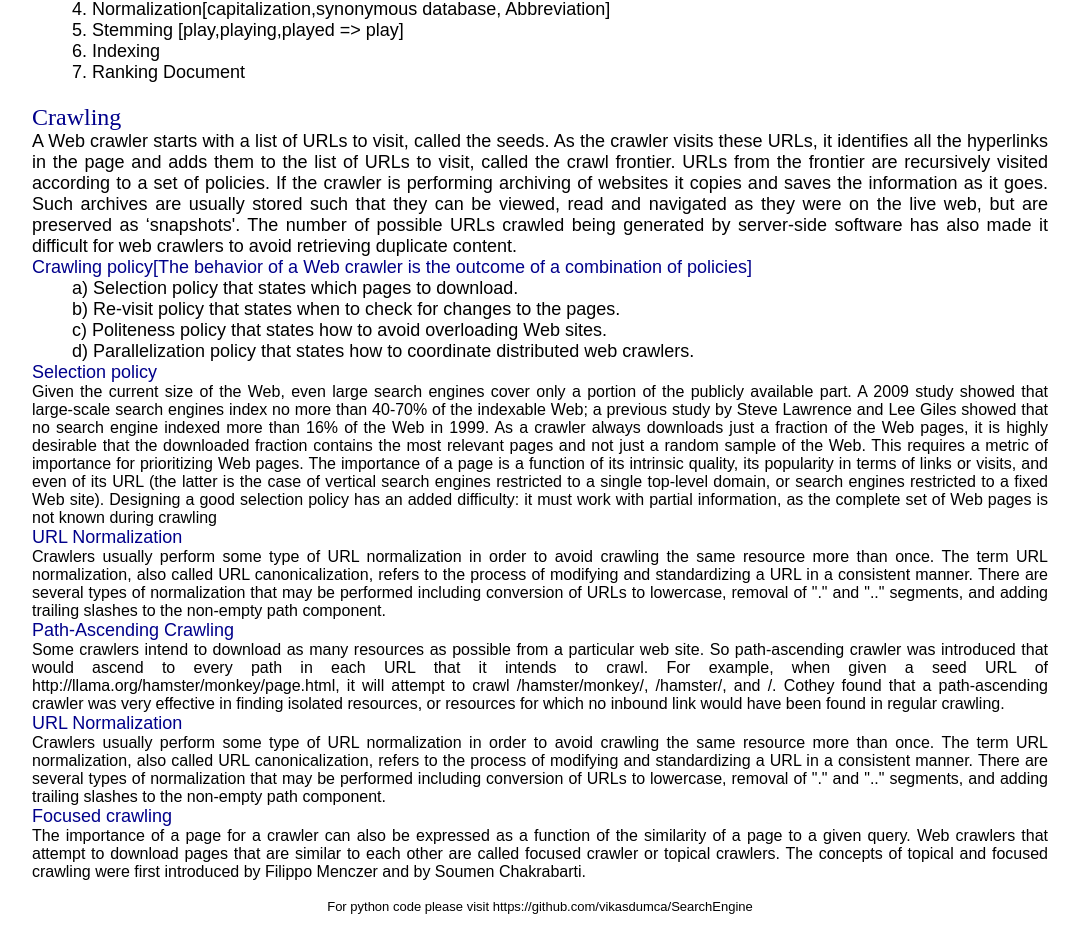
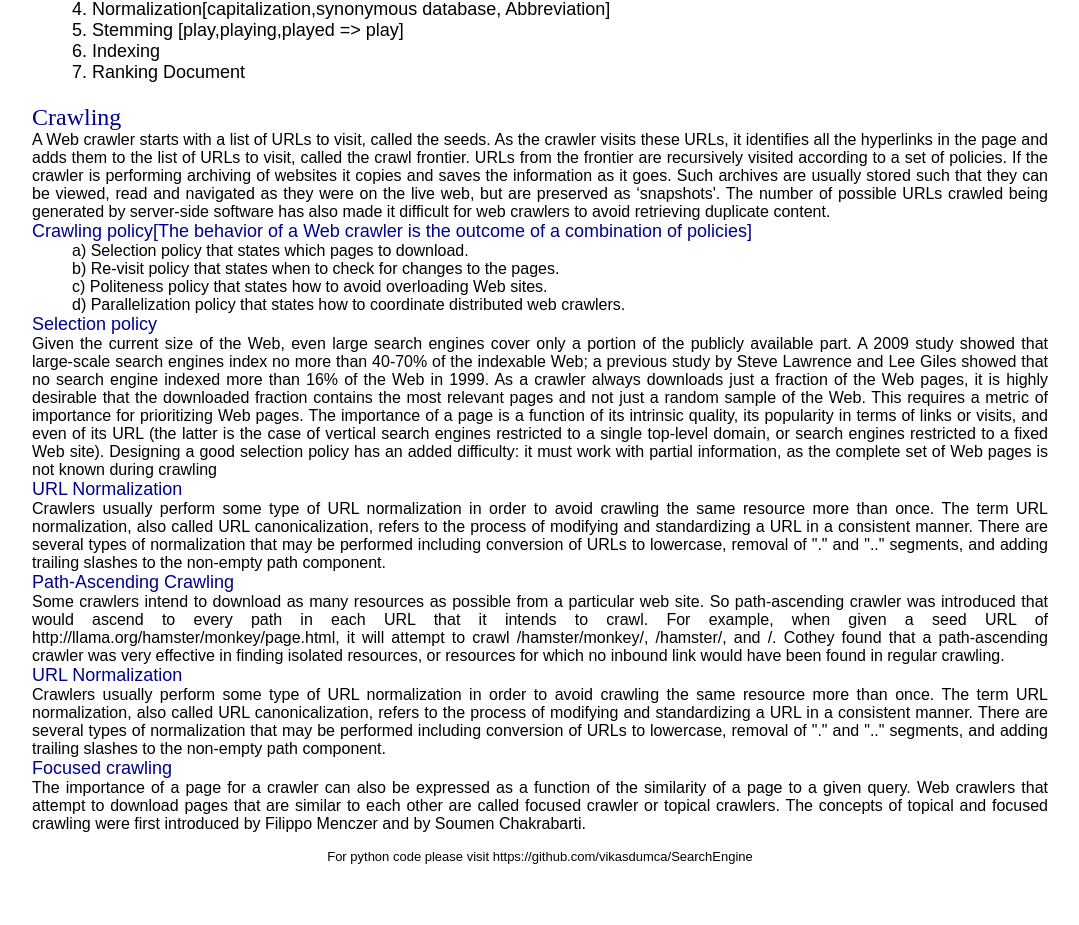
Before and after one commit to aibotnet/searchengine, a plain HTML site: page index.html in a window 1280 px wide. Shown: the part 390-1315 px from the top of the page, without its empty margins (32-1111 px from the left). After the commit the page ends 1265 px from the top, so only its background shows below. Drawn offline with Linux system fonts and the light colour scheme.

Commit message:
Update index.html

```diff
--- a/index.html
+++ b/index.html
@@ -52,7 +52,7 @@
           </font>
           </div>
           <font size="5" style="color:darkblue;">Crawling</font><br>
-          <font face="sans-serif" size="4">
+          <font face="Arial" size="3">
           A Web crawler starts with a list of URLs to visit, called the seeds. As the crawler visits these URLs, it identifies all the hyperlinks in the page
           and adds them to the list of URLs to visit, called the crawl frontier. URLs from the frontier are recursively visited according to a set of policies.
           If the crawler is performing archiving of websites it copies and saves the information as it goes. Such archives are usually stored such that they
@@ -62,7 +62,7 @@
           <font size="4" style="color:darkblue;">
           Crawling policy[The behavior of a Web crawler is the outcome of a combination of policies]<br>
           </font>
-          <font face="Arial" size="4">
+          <font face="Arial" size="3">
             <div style="margin-left:40px">
               a) Selection policy that states which pages to download.<br>
               b) Re-visit policy that states when to check for changes to the pages.<br>
```
